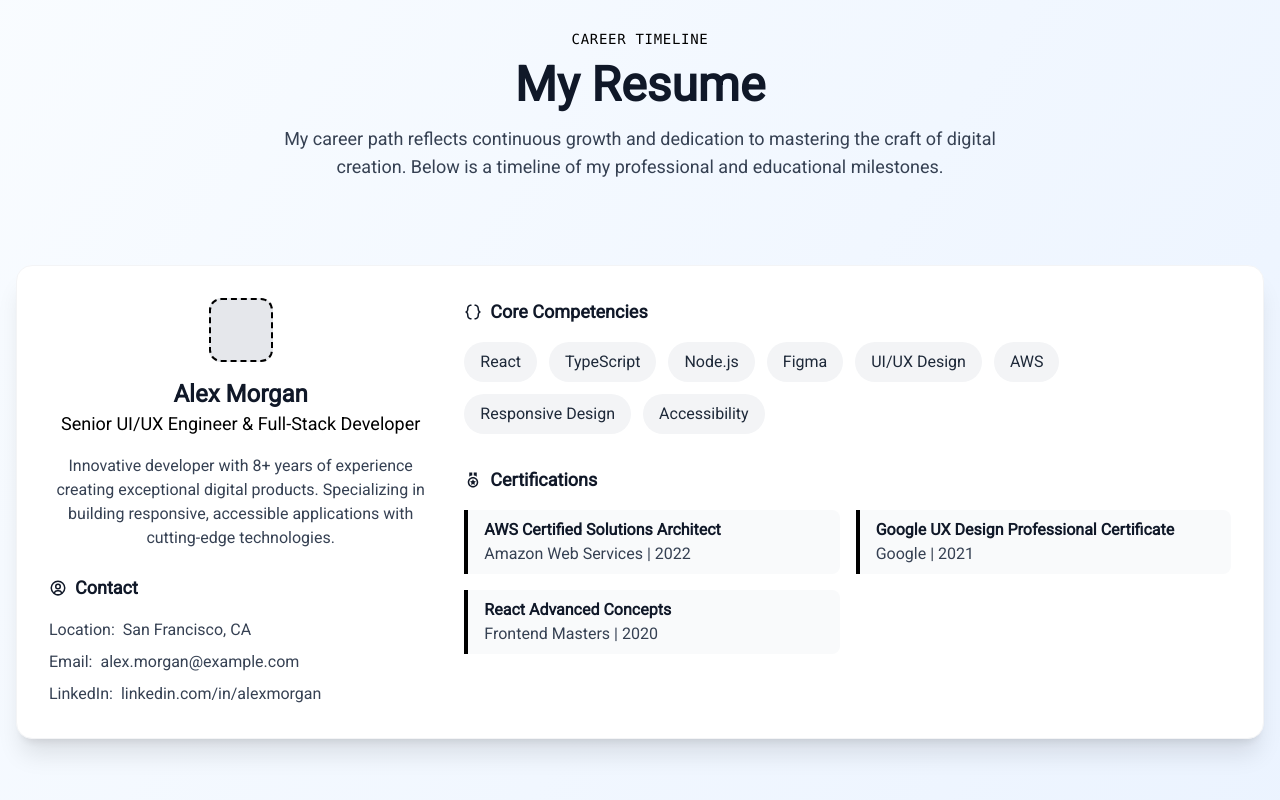
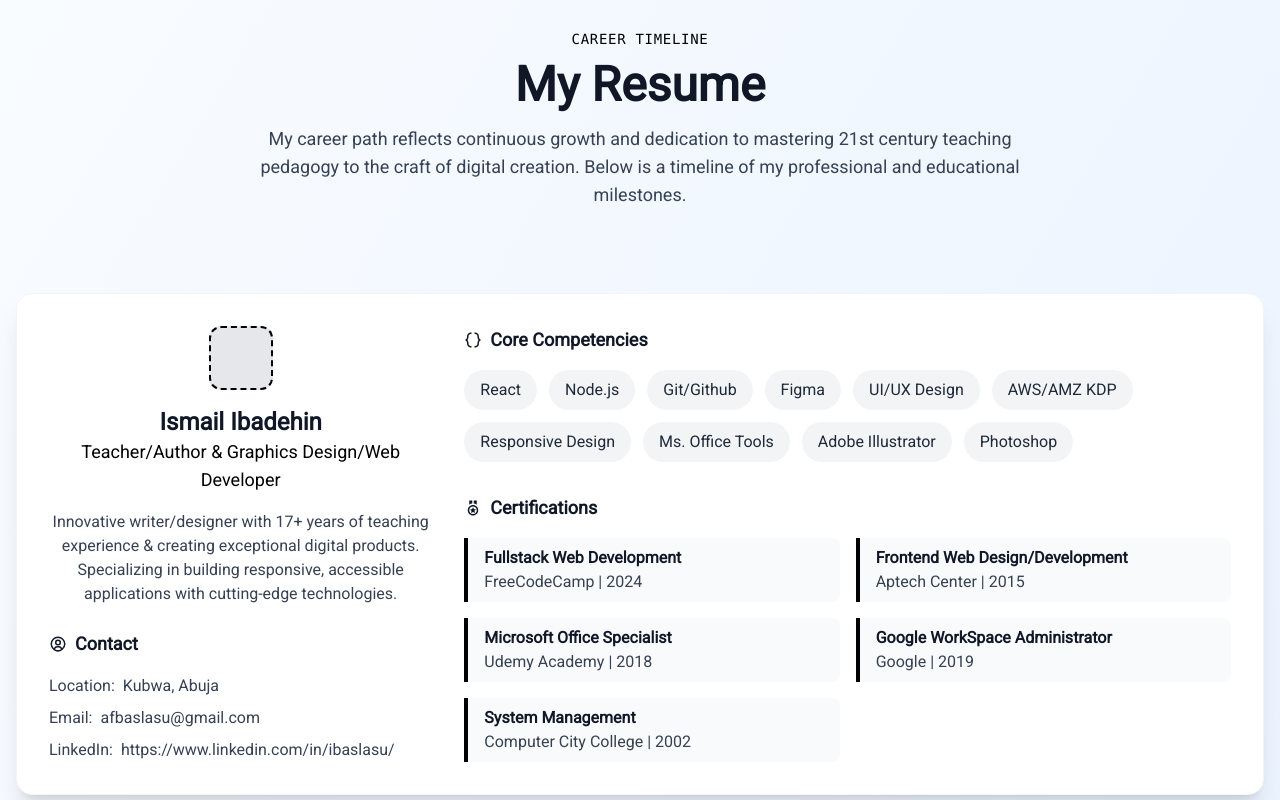
Before and after one commit to afbaslasu/portfolioresume, a React (Vite) app: page / in a window 1280 px wide. Shown: the part 3600-4400 px from the top of the page. Built offline with nearby package versions, Linux system fonts and the light colour scheme.

Commit message:
refactor: Resume section code refactored for future scalability

```diff
--- a/src/components/ResumeSection.jsx
+++ b/src/components/ResumeSection.jsx
@@ -14,26 +14,28 @@ import {
 const resumeData = {
   title: "Professional Journey",
   description:
-    "My career path reflects continuous growth and dedication to mastering the craft of digital creation. Below is a timeline of my professional and educational milestones.",
+    "My career path reflects continuous growth and dedication to mastering 21st century teaching pedagogy to the craft of digital creation. Below is a timeline of my professional and educational milestones.",
   summary: {
-    name: "Alex Morgan",
-    title: "Senior UI/UX Engineer & Full-Stack Developer",
+    name: "Ismail Ibadehin",
+    title: "Teacher/Author & Graphics Design/Web Developer",
     description:
-      "Innovative developer with 8+ years of experience creating exceptional digital products. Specializing in building responsive, accessible applications with cutting-edge technologies.",
+      "Innovative writer/designer with 17+ years of teaching experience & creating exceptional digital products. Specializing in building responsive, accessible applications with cutting-edge technologies.",
     contact: [
-      { label: "Location", value: "San Francisco, CA" },
-      { label: "Email", value: "alex.morgan@example.com" },
-      { label: "LinkedIn", value: "linkedin.com/in/alexmorgan" },
+      { label: "Location", value: "Kubwa, Abuja" },
+      { label: "Email", value: "afbaslasu@gmail.com" },
+      { label: "LinkedIn", value: "https://www.linkedin.com/in/ibaslasu/" },
     ],
     skills: [
       "React",
-      "TypeScript",
       "Node.js",
+      "Git/Github",
       "Figma",
       "UI/UX Design",
-      "AWS",
+      "AWS/AMZ KDP",
       "Responsive Design",
-      "Accessibility",
+      "Ms. Office Tools",
+      "Adobe Illustrator",
+      "Photoshop",
     ],
   },
   education: [
@@ -102,19 +104,29 @@ const resumeData = {
   ],
   certifications: [
     {
-      title: "AWS Certified Solutions Architect",
-      issuer: "Amazon Web Services",
-      date: "2022",
+      title: "Fullstack Web Development",
+      issuer: "FreeCodeCamp",
+      date: "2024",
     },
     {
-      title: "Google UX Design Professional Certificate",
-      issuer: "Google",
-      date: "2021",
+      title: "Frontend Web Design/Development",
+      issuer: "Aptech Center",
+      date: "2015",
     },
     {
-      title: "React Advanced Concepts",
-      issuer: "Frontend Masters",
-      date: "2020",
+      title: "Microsoft Office Specialist",
+      issuer: "Udemy Academy",
+      date: "2018",
+    },
+    {
+      title: "Google WorkSpace Administrator",
+      issuer: "Google",
+      date: "2019",
+    },
+    {
+      title: "System Management",
+      issuer: "Computer City College",
+      date: "2002",
     },
   ],
 };
```
